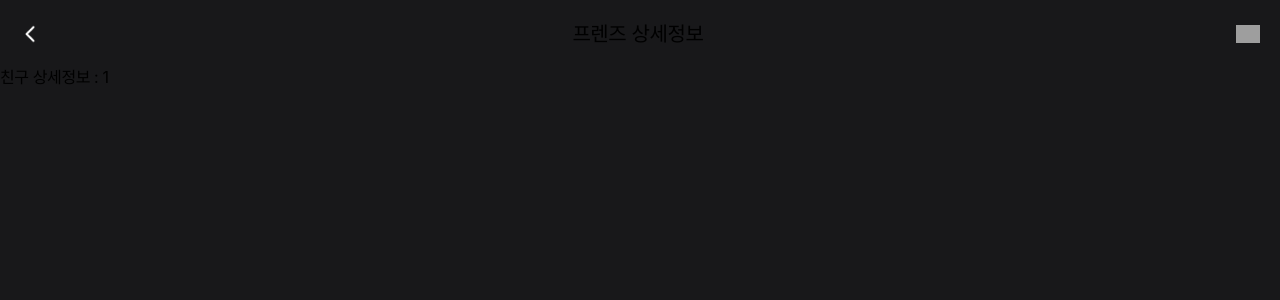
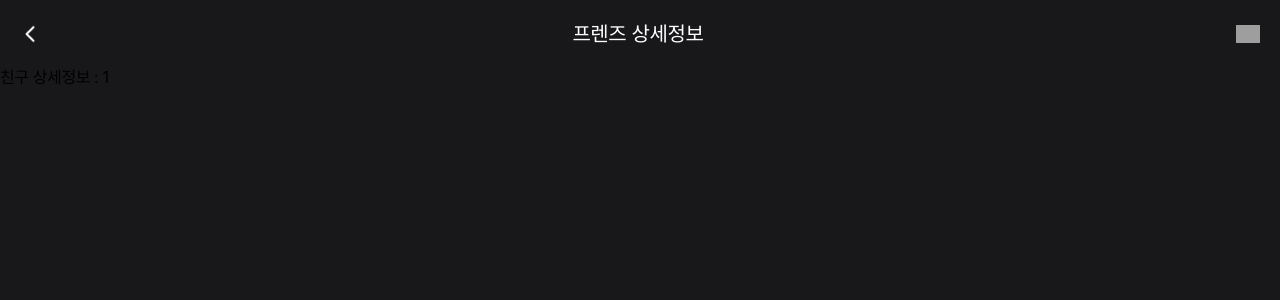
Before and after one commit to Fest-Friends/frontend, a Next.js app: page /friends/1 in a window 1280 px wide. Shown: the top 300 px of the page. Built offline with nearby package versions, Linux system fonts and the light colour scheme; grey boxes are pictures that could not be loaded.

Commit message:
design: Header 텍스트 색 변경

```diff
--- a/src/app/_component/ui/Header.tsx
+++ b/src/app/_component/ui/Header.tsx
@@ -54,7 +54,7 @@ export default function Header() {
                 className="cursor-pointer"
               />
             </div>
-            <div className="md:text-xl text-lg">{getTitleFromSlug(pathname, isDynamic)}</div>
+            <div className="md:text-xl text-lg text-white">{getTitleFromSlug(pathname, isDynamic)}</div>
           </>
         )}
         {/* 추후 메뉴 디자인 만들어지면 메뉴 컴포넌트로 대체 */}
```
